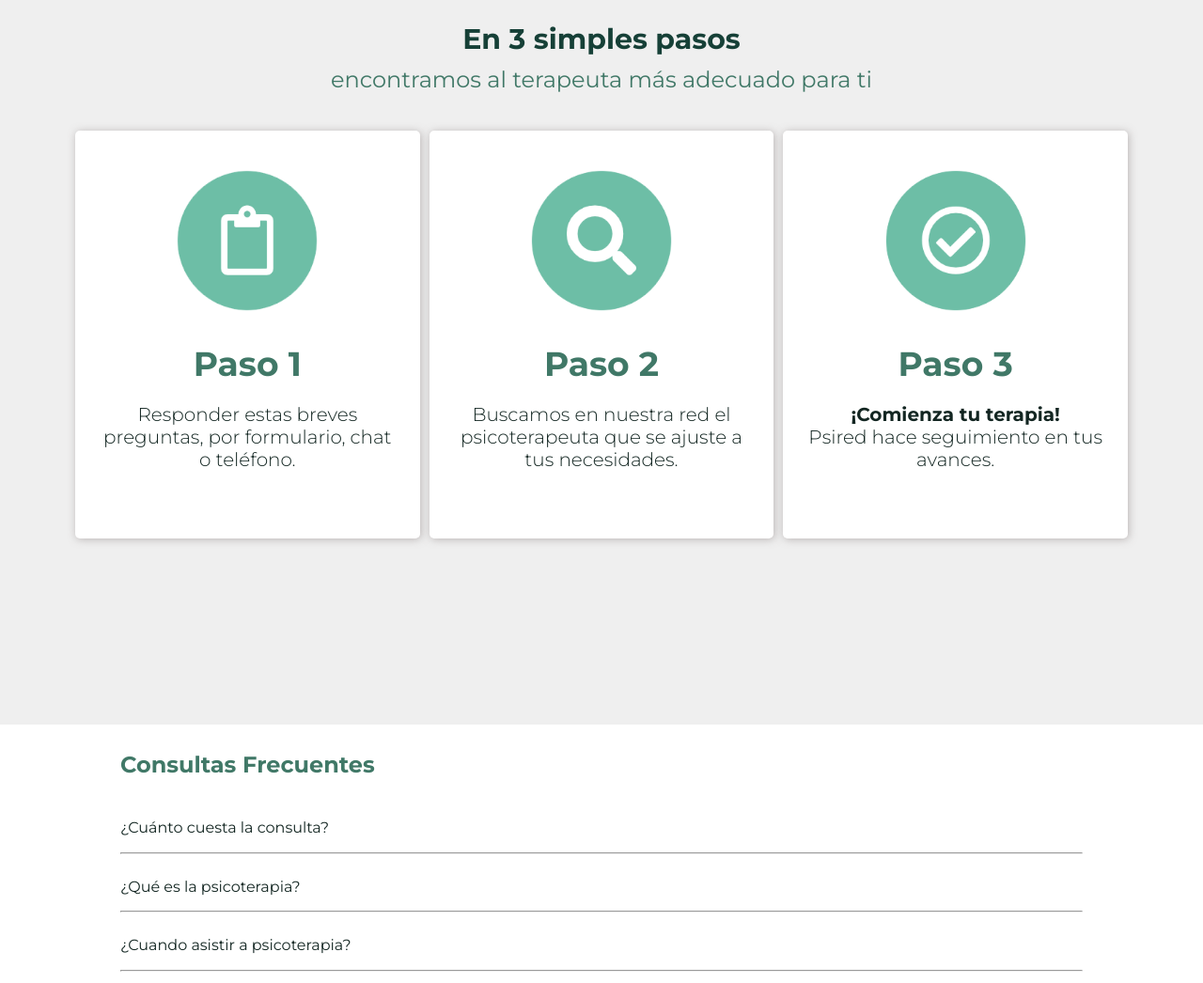
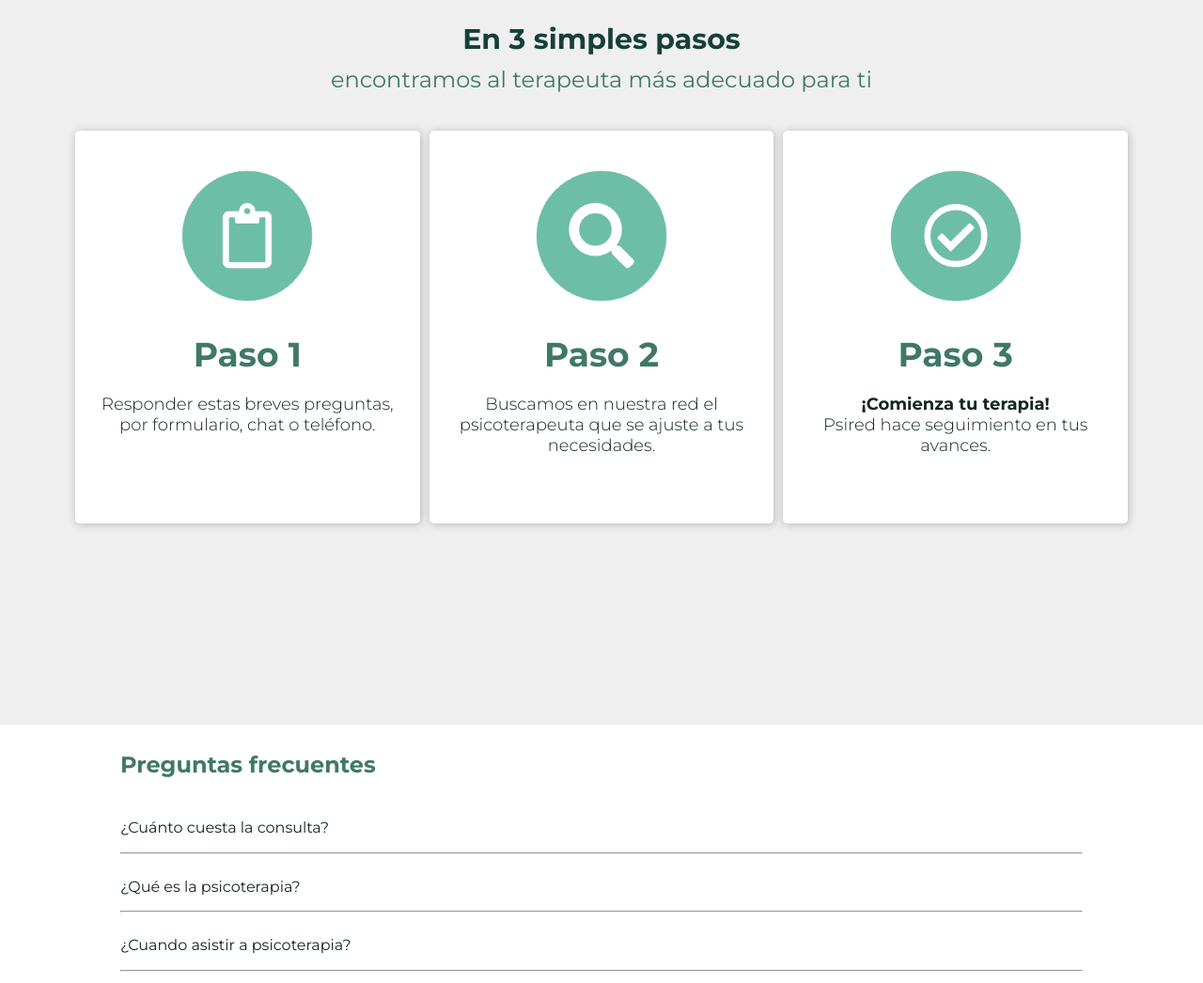
Before and after one commit to amayahaddad/PROYECTO_1, a plain HTML site: page index.html in a window 1280 px wide. Shown: the part 782-1828 px from the top of the page at 94% size. Drawn offline with Linux system fonts and the light colour scheme.

Commit message:
orden de codigo

```diff
--- a/index.html
+++ b/index.html
@@ -10,6 +10,7 @@
     <script src="https://kit.fontawesome.com/50d8f593c8.js" crossorigin="anonymous"></script>
 </head>
 <body>
+<!-- /* -------------------------------- HEADER --------------------------------  */    -->
     <header>
         <img src="./Assets/images/Psired_Sin_Fondo_A.png" alt="logo-psired"/>
 
@@ -25,6 +26,7 @@
         </nav>
     </header>
 
+<!-- /* -------------------------------- JUMBOTRON --------------------------------  */    -->
     <section class="hero">
         <div class="wrap">
             <div class="box">
@@ -40,13 +42,14 @@
         </div>
     </section>
 
+<!-- /* -------------------------------- CATALOGO --------------------------------  */    -->
     <section class="cards">
         <h2>En 3 simples pasos</h2>
         <p>encontramos al terapeuta más adecuado para ti</p>
         <div class="container">
             <article>
                 <section class="features">
-                    <button><img src="Assets/images/Paso1_psired.png" alt="Paso 2"></button>
+                    <button><img src="Assets/images/Paso1_psired.png" alt="Paso 1"></button>
             </section>
             <section class="pasos">
                 <h3>Paso 1</h3>
@@ -77,8 +80,11 @@
         </div>
     </section>
 
+
+<!-- /* -------------------------------- PREGUNTAS FRECUENTES --------------------------------  */    -->
+
     <section class="consultasFrecuentes">
-        <h2>Consultas Frecuentes </h2>
+        <h2>Preguntas frecuentes </h2>
         <ul>
             <li a href="#">¿Cuánto cuesta la consulta?</li>
             <hr>
@@ -93,6 +99,8 @@
         </ul>
 
     </section>
+
+    <!-- /* -------------------------------- PIE DE PAGINA/FOOTER --------------------------------  */    -->
 <footer class="piePagina">
     <div class="grupo1">
         <div class="box">
--- a/style.css
+++ b/style.css
@@ -3,7 +3,7 @@
     margin: 0;
     font-family: 'Montserrat', sans-serif;
 }
-
+/* -------------------------------- HEADER --------------------------------  */
 header{
     background-color: #f4fbfc;
     display: flex;
@@ -53,6 +53,8 @@ height: 20px;
 width: 20px
 }
 
+
+/* -------------------------------- JUMBOTRON --------------------------------  */
 .hero{
     display: flex;
     max-width: 100%;
@@ -125,6 +127,8 @@ width: 20px
     color: white;
 }
 
+/* -------------------------------- CATALOGO --------------------------------  */
+
 
 .cards{
     height: 90vh;
@@ -170,8 +174,8 @@ article{
   }
 
 .features button img{
-    width: 150px;
-    height: 150px;
+    width: 140px;
+    height: 140px;
     padding: 10px 10px 10px 10px;
 }
 
@@ -190,11 +194,11 @@ article{
     color: #132622;
     text-align: center;
     text-decoration: none;
-    font-size: 20px;
+    font-size: 18px;
     font-weight: 300;
-
 }
 
+/* -------------------------------- PREGUNTAS FRECUENTES --------------------------------  */
 .consultasFrecuentes{
     height: 80vh;
     background-color:#fff;
@@ -219,6 +223,9 @@ article{
     padding-bottom: 10px;
     padding-top: 20px;
 }
+
+
+/* -------------------------------- PIE DE PAGINA/FOOTER --------------------------------  */
 
 .piePagina{
     width: 100%;
@@ -288,6 +295,8 @@ article{
 }
 
 
+/* -------------------------------- RESPONSIVE --------------------------------  */
+
 @media (max-width: 1300px) {
     /* Break point */
     .menu nav{
@@ -316,7 +325,6 @@ article{
     }
 }
 
-
 @media screen and (max-width:700px){
     .piePagina .grupo1{
     width: 90%;
@@ -326,15 +334,3 @@ article{
     align-items: center;
     }
 }
-
-
-
-
-/* .hero h2{
-    text-align: right;
-    padding-right: 5%;
-    color: white;
-    text-decoration-style: wavy;
-    font-size: 500 px;
-    font-weight: 700;
-} */
```
